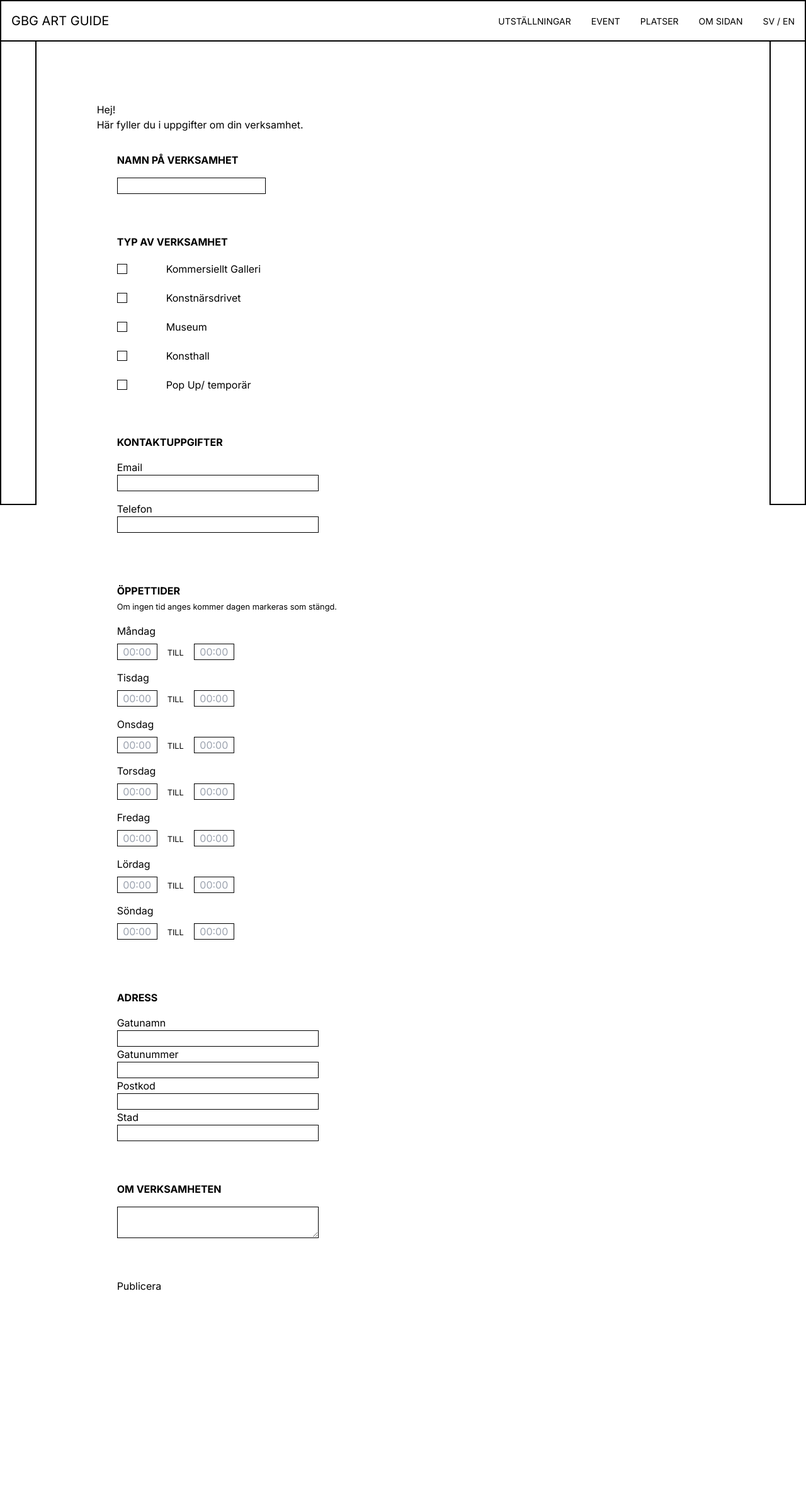
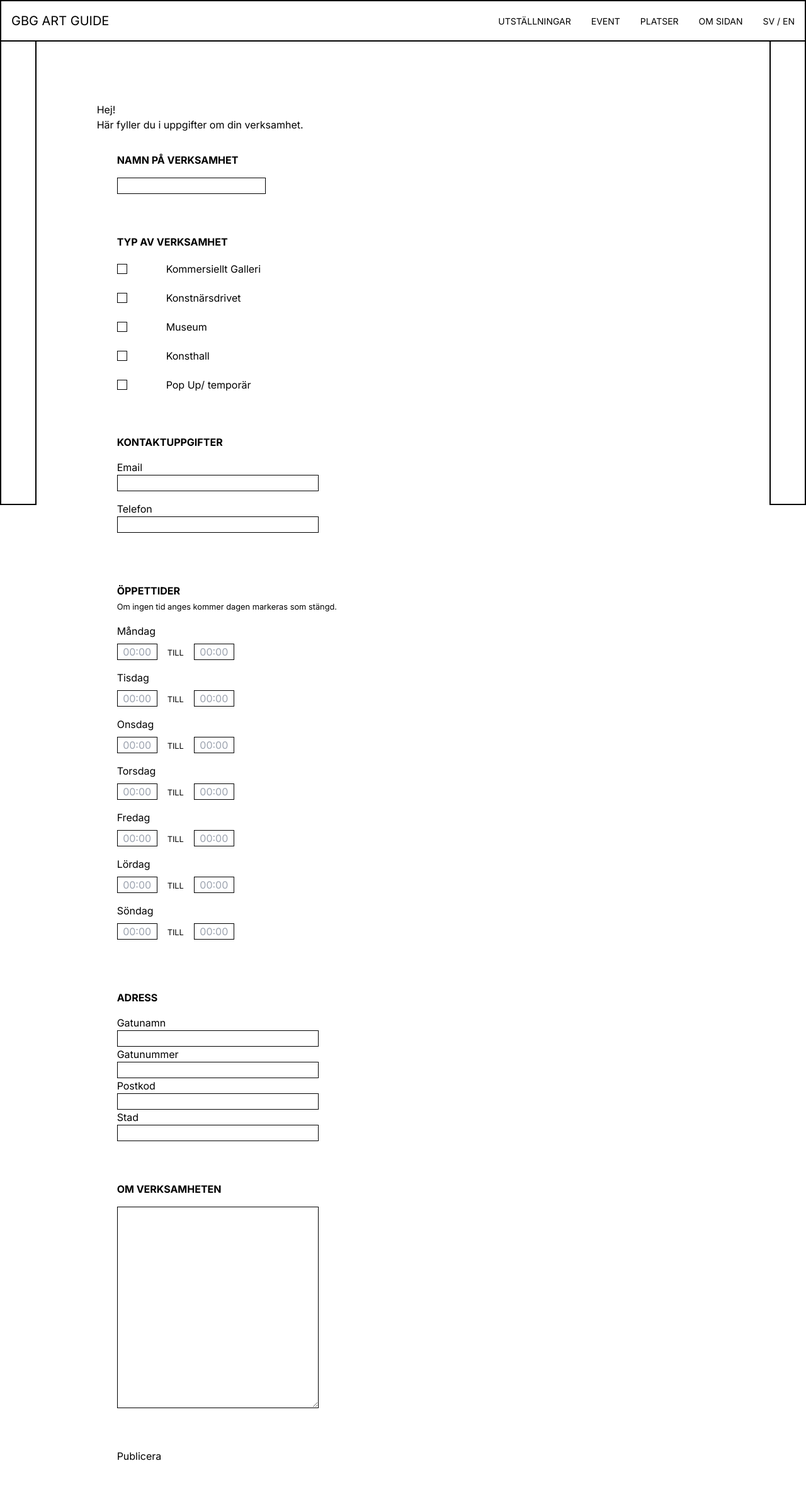
Before and after one commit to Valisaurus/Art-Map, a Next.js app: page /dashboard in a window 1280 px wide. Shown: the top 2358 px of the page at 63% size. Before the commit the page ends 2182 px from the top, so only its background shows below. Built offline with nearby package versions, Linux system fonts and the light colour scheme.

Commit message:
update: styled about section in form

```diff
--- a/components/Form/About/About.tsx
+++ b/components/Form/About/About.tsx
@@ -12,15 +12,13 @@ export default function TypeOf({ control, errors }: aboutProps) {
   return (
     <section className={styles.aboutSection}>
       <h2>Om verksamheten</h2>
-      <label hidden>Om utställningsplatsen</label>
+      <label hidden>Om verksamheten</label>
       <Controller
         name="about"
         control={control}
         rules={{ required: "Detta fält måste fyllas i" }}
         render={({ field }) => (
           <textarea
-            className=""
-            placeholder=""
             {...field}
             value={field.value || []}
           />
--- a/components/Form/Form.module.css
+++ b/components/Form/Form.module.css
@@ -105,3 +105,7 @@
     display: flex;
     flex-direction: column;
 }
+
+.aboutSection textarea {
+    height: 20rem;
+}
```
